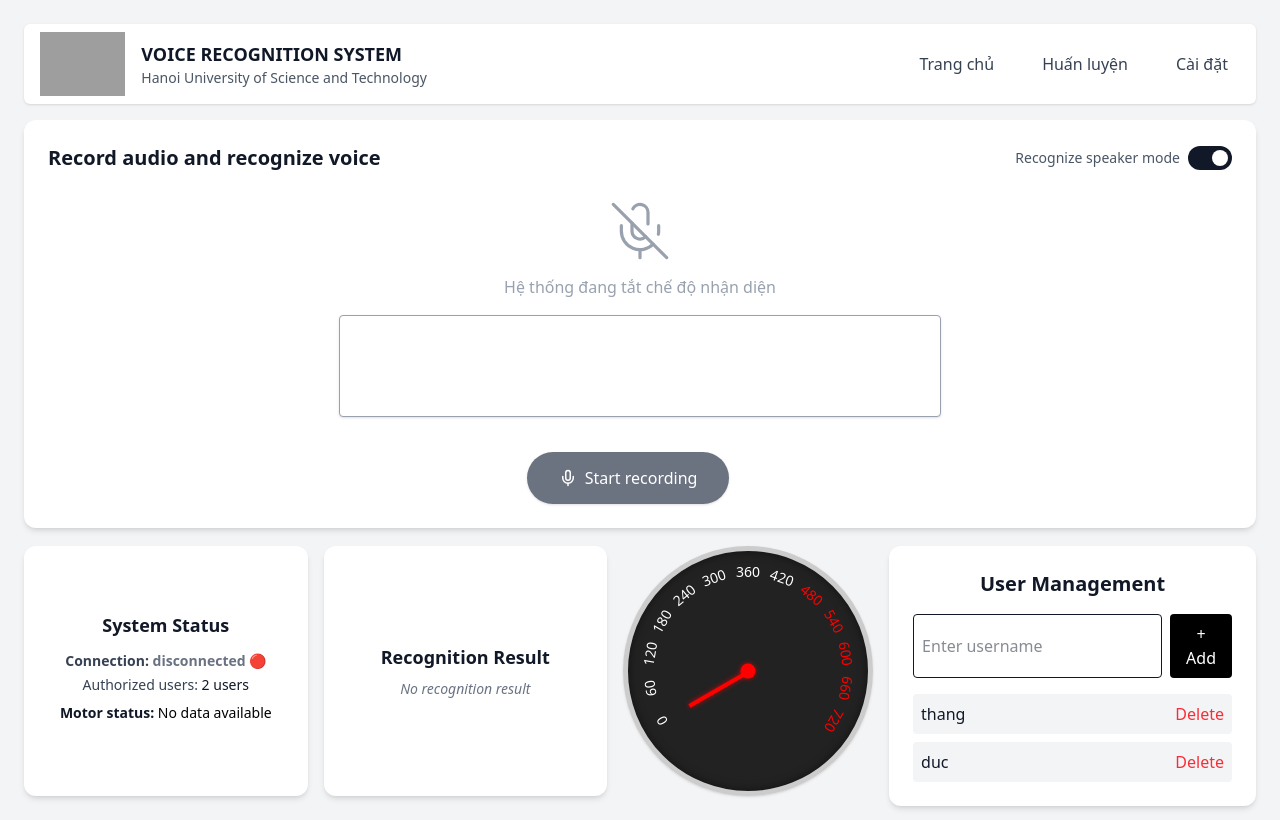
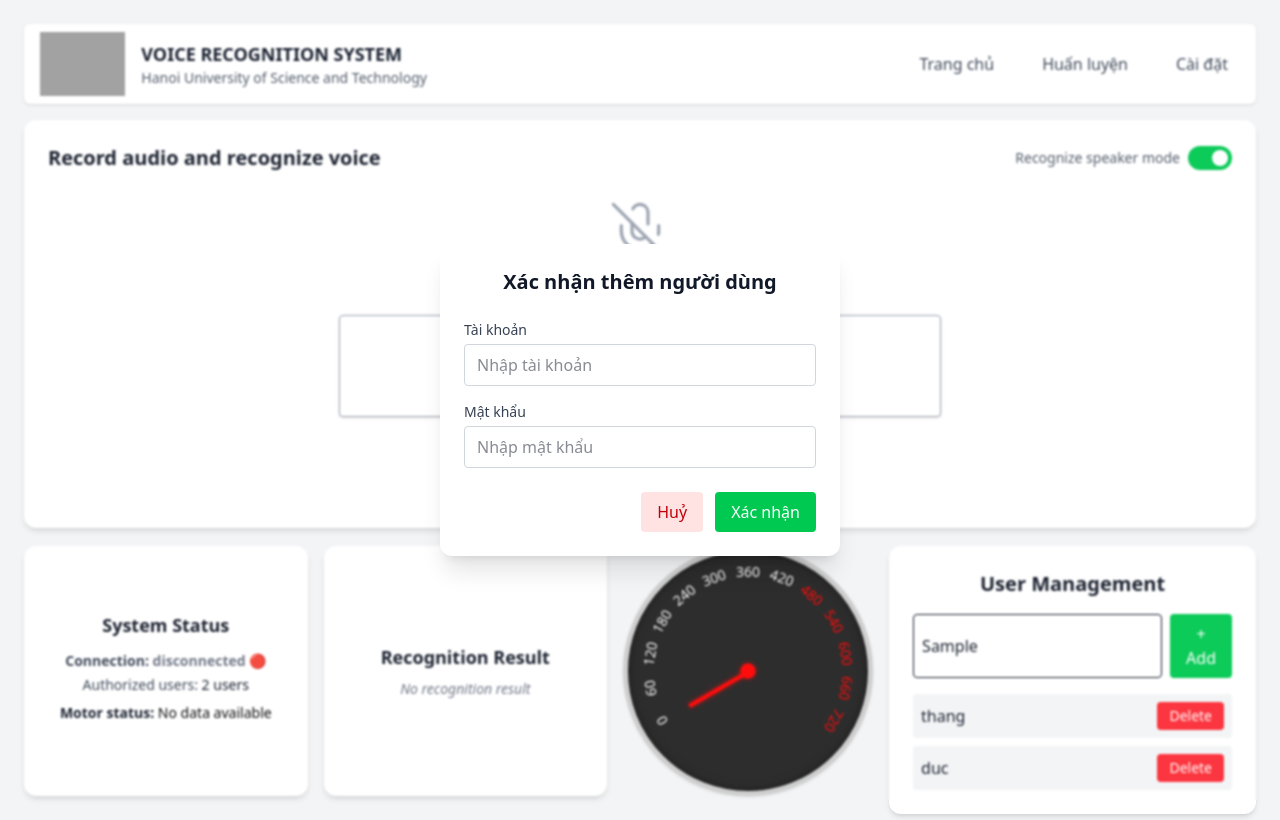
Before and after one commit to thangnguyenw/voice-recoder, a Next.js app: page / in a window 1280 px wide. Both pictures are taken after typing "Sample" into the empty fields and a click on the button "+ Add". Built offline with nearby package versions, Linux system fonts and the light colour scheme; no server answers; grey boxes are pictures that could not be loaded.

Commit message:
add auth pop up

```diff
--- a/components/Recorder/Recorder.tsx
+++ b/components/Recorder/Recorder.tsx
@@ -5,6 +5,7 @@ import { Switch } from '@headlessui/react';
 import { Mic, MicOff } from 'lucide-react';
 import { useWebSocket } from '@/context/WebSocketContext';
 import CanvasWaveform from './CanvasWaveform';
+import AuthModal from '../modals/AuthModal';
 
 export default function Recorder() {
   const [recognitionMode, setRecognitionMode] = useState(true);
@@ -14,6 +15,8 @@ export default function Recorder() {
   const streamRef = useRef<MediaStream | null>(null);
   const audioChunks = useRef<Blob[]>([]);
   const ws = useRef<WebSocket | null>(null);
+  const [pendingSwitchValue, setPendingSwitchValue] = useState<boolean | null>(null);
+  const [showModal, setShowModal] = useState(false);
 
   const { sendAudio } = useWebSocket();
 
@@ -60,6 +63,25 @@ export default function Recorder() {
     console.log('⏹️ Dừng ghi âm');
   };
 
+  const handleToggleRecognition = (newValue: boolean) => {
+    if (!newValue) {
+      // Nếu muốn tắt thì yêu cầu xác nhận
+      setPendingSwitchValue(newValue);
+      setShowModal(true);
+    } else {
+      setRecognitionMode(true); // Nếu bật thì cho bật luôn
+    }
+  };
+
+  const handleConfirm = (username: string, password: string) => {
+    // Bạn có thể xác thực ở đây nếu cần
+    if (pendingSwitchValue === false) {
+      setRecognitionMode(false);
+    }
+    setShowModal(false);
+    setPendingSwitchValue(null);
+  };
+
   return (
     <div className="w-full">
       <div className="col-span-2 bg-white shadow-md rounded-xl p-6">
@@ -69,9 +91,9 @@ export default function Recorder() {
           <span className="text-sm text-gray-600">Recognize speaker mode</span>
           <Switch
             checked={recognitionMode}
-              onChange={setRecognitionMode}
+            onChange={handleToggleRecognition}
             className={`${
-                recognitionMode ? 'bg-[#111827]' : 'bg-gray-300'
+              recognitionMode ? 'bg-green-500' : 'bg-gray-300'
             } relative inline-flex h-6 w-11 items-center rounded-full transition-colors`}
           >
             <span
@@ -81,6 +103,13 @@ export default function Recorder() {
             />
           </Switch>
         </div>
+
+        <AuthModal
+          show={showModal}
+          title={`Confirm switching to ${recognitionMode ? 'normal' : 'recognition'} mode`}
+          onCancel={() => setShowModal(false)}
+          onConfirm={handleConfirm}
+        />
         </div>
 
         {/* Mic status */}
--- a/components/UserManagement.tsx
+++ b/components/UserManagement.tsx
@@ -1,21 +1,43 @@
 'use client';
-
 import { useState } from 'react';
 import { useWebSocket } from '@/context/WebSocketContext';
+import AuthModal from './modals/AuthModal';
 
 export default function UserManagement() {
-  const { users, sendMessage } = useWebSocket(); // lấy từ context
+  const { users, sendMessage } = useWebSocket();
   const [newUser, setNewUser] = useState('');
+  const [showModal, setShowModal] = useState(false);
+  const [actionType, setActionType] = useState<'add' | 'remove' | null>(null);
+  const [selectedUser, setSelectedUser] = useState('');
 
-  const addUser = () => {
-    const trimmed = newUser.trim();
-    if (!trimmed || users.some(u => u.name === trimmed)) return;
-    sendMessage({ type: 'add_user', name: trimmed });
-    setNewUser('');
+  const openModal = (type: 'add' | 'remove', user: string) => {
+    setActionType(type);
+    setSelectedUser(user);
+    setShowModal(true);
   };
 
-  const removeUser = (name: string) => {
-    sendMessage({ type: 'remove_user', name });
+  const handleConfirm = (authUsername: string, authPassword: string) => {
+    // 👉 Giả định xác thực hợp lệ (bạn có thể thay bằng gọi API)
+    if (authUsername === 'admin' && authPassword === '123456') {
+      if (actionType === 'add') {
+        const trimmed = selectedUser.trim();
+        if (!trimmed || users.some((u) => u.name === trimmed)) return;
+        sendMessage({ type: 'add_user', name: trimmed });
+        setNewUser('');
+      } else if (actionType === 'remove') {
+        sendMessage({ type: 'remove_user', name: selectedUser });
+      }
+    } else {
+      alert('Sai tài khoản hoặc mật khẩu!');
+    }
+
+    resetModal();
+  };
+
+  const resetModal = () => {
+    setShowModal(false);
+    setSelectedUser('');
+    setActionType(null);
   };
 
   return (
@@ -30,7 +52,10 @@ export default function UserManagement() {
           value={newUser}
           onChange={(e) => setNewUser(e.target.value)}
         />
-        <button onClick={addUser} className="bg-black text-white px-4 py-2 rounded">
+        <button
+          onClick={() => openModal('add', newUser)}
+          className="bg-green-500 hover:bg-green-600 text-white px-4 py-2 rounded transition"
+        >
           + Add
         </button>
       </div>
@@ -46,8 +71,8 @@ export default function UserManagement() {
             >
               <span>{user.name}</span>
               <button
-                onClick={() => removeUser(user.name)}
-                className="text-red-500 hover:underline"
+                onClick={() => openModal('remove', user.name)}
+                className="bg-red-500 hover:bg-red-600 text-white px-3 py-1 text-sm rounded transition"
               >
                 Delete
               </button>
@@ -55,6 +80,14 @@ export default function UserManagement() {
           ))
         )}
       </ul>
+
+      {/* Modal xác thực */}
+      <AuthModal
+        show={showModal}
+        title={`Xác nhận ${actionType === 'add' ? 'thêm' : 'xoá'} người dùng`}
+        onCancel={resetModal}
+        onConfirm={handleConfirm}
+      />
     </div>
   );
 }
--- /dev/null
+++ b/components/modals/AuthModal.tsx
@@ -0,0 +1,68 @@
+'use client';
+import { useState, useEffect } from 'react';
+
+interface AuthModalProps {
+  show: boolean;
+  title?: string;
+  onCancel: () => void;
+  onConfirm: (username: string, password: string) => void;
+}
+
+export default function AuthModal({ show, title, onCancel, onConfirm }: AuthModalProps) {
+  const [username, setUsername] = useState('');
+  const [password, setPassword] = useState('');
+
+  useEffect(() => {
+    if (show) {
+      setUsername('');
+      setPassword('');
+    }
+  }, [show]);
+
+  if (!show) return null;
+
+  return (
+    <div className="fixed inset-0 backdrop-blur-[1px] bg-white/5 flex justify-center items-center z-50">
+      <div className="bg-white p-6 rounded-xl shadow-xl w-[400px]">
+        <h2 className="text-xl font-semibold text-center mb-6">{title || 'Xác nhận thao tác'}</h2>
+
+        <div className="mb-4">
+          <label className="block mb-1 text-sm font-medium text-gray-700">Tài khoản</label>
+          <input
+            type="text"
+            value={username}
+            onChange={(e) => setUsername(e.target.value)}
+            className="w-full px-3 py-2 border border-gray-300 rounded focus:outline-none focus:ring focus:border-blue-500"
+            placeholder="Nhập tài khoản"
+          />
+        </div>
+
+        <div className="mb-6">
+          <label className="block mb-1 text-sm font-medium text-gray-700">Mật khẩu</label>
+          <input
+            type="password"
+            value={password}
+            onChange={(e) => setPassword(e.target.value)}
+            className="w-full px-3 py-2 border border-gray-300 rounded focus:outline-none focus:ring focus:border-blue-500"
+            placeholder="Nhập mật khẩu"
+          />
+        </div>
+
+        <div className="flex justify-end gap-3">
+          <button
+            onClick={onCancel}
+            className="px-4 py-2 rounded bg-red-100 text-red-700 hover:bg-red-400 transition-colors"
+          >
+            Huỷ
+          </button>
+          <button
+            onClick={() => onConfirm(username, password)}
+            className="px-4 py-2 rounded bg-green-500 text-white hover:bg-green-600 transition-colors"
+          >
+            Xác nhận
+          </button>
+        </div>
+      </div>
+    </div>
+  );
+}
```
Lines whose indentation alone changed are shown as unchanged.
